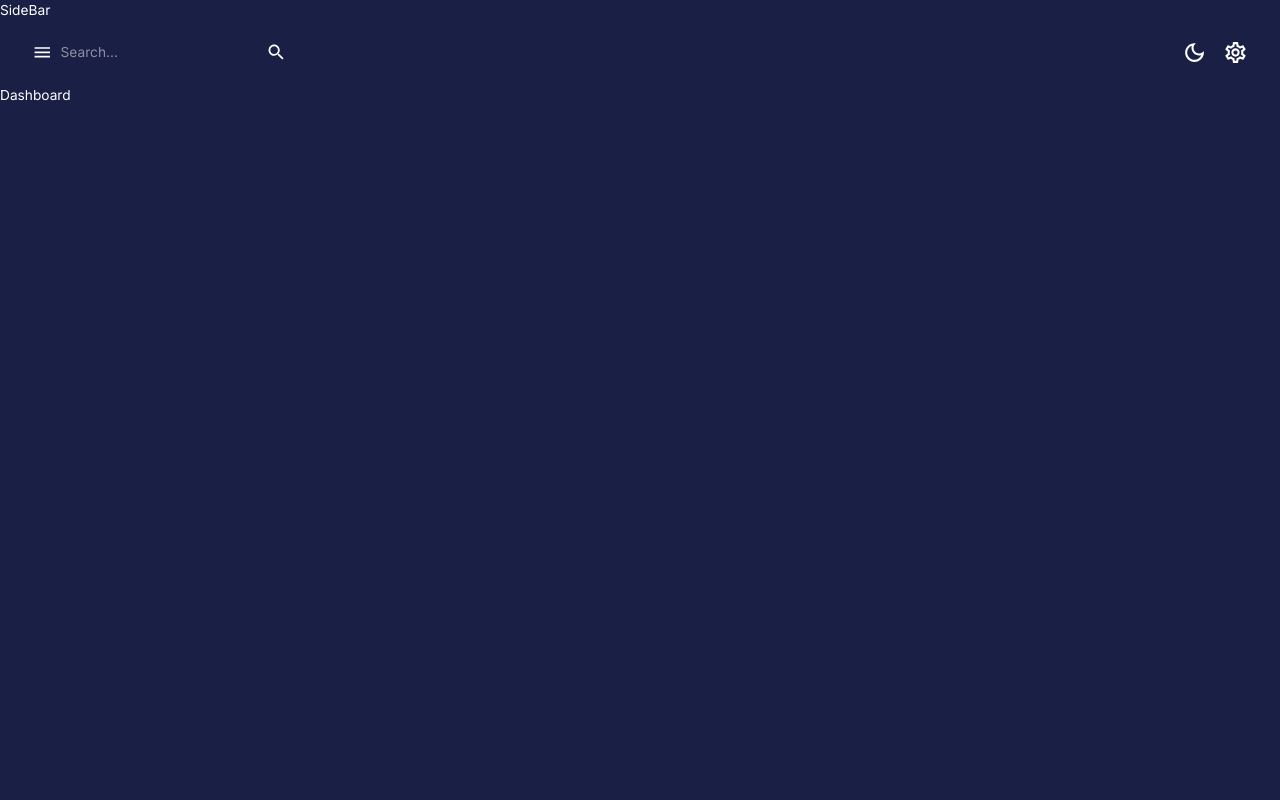
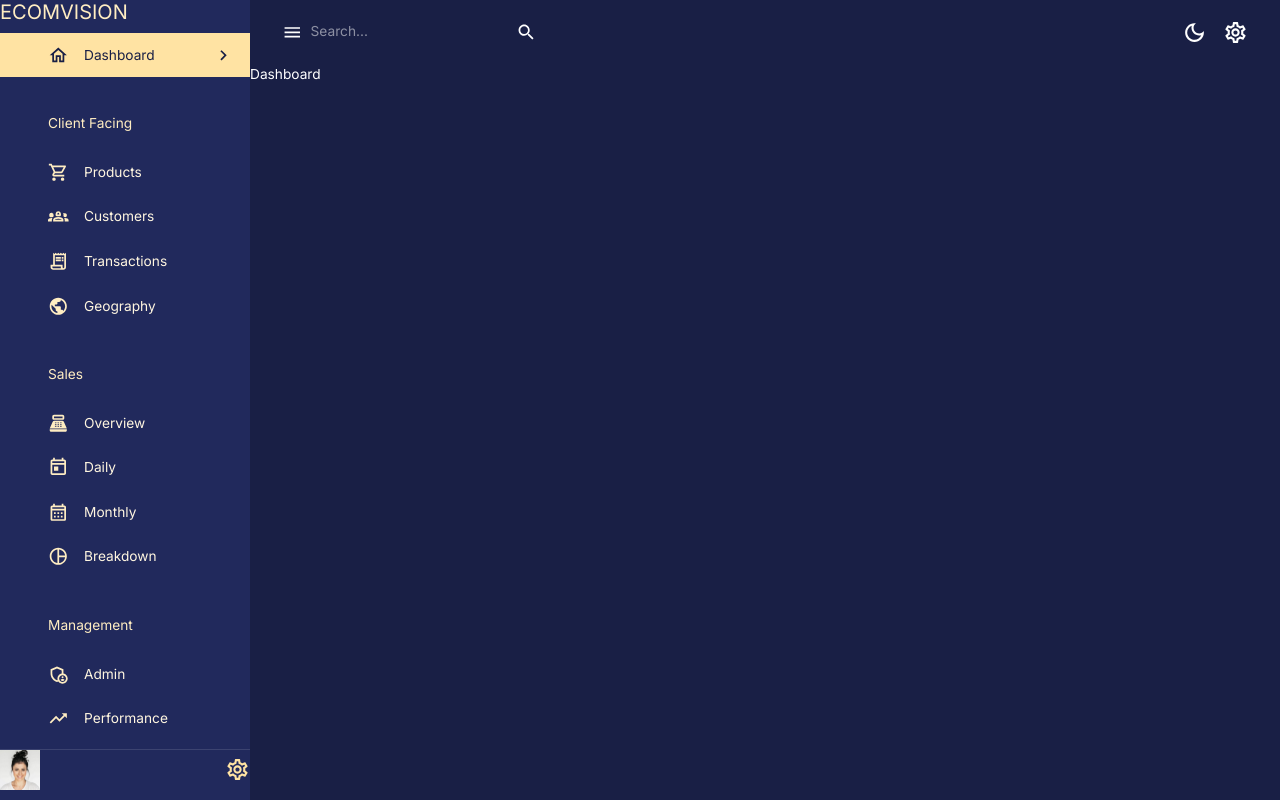
Before and after one commit to Hamskid1/Full-Stack-Dashboard-client-, a React (Create React App) app: page /dashboard in a window 1280 px wide. Built offline with nearby package versions, Linux system fonts and the light colour scheme.

Commit message:
making some changes

```diff
--- a/src/components/FlexBetween.jsx
+++ b/src/components/FlexBetween.jsx
@@ -1,10 +1,10 @@
-const {Box} = require("@mui/material");
-const {styled} = require("@mui/material/styles");
+const { Box } = require("@mui/material");
+const { styled } = require("@mui/system");
 
 const FlexBetween = styled(Box)({
-    display: "flex",
-    justifyContent: "space-between",
-    alignItems: "center",
-})
+  display: "flex",
+  justifyContent: "space-between",
+  alignItems: "center",
+});
 
 export default FlexBetween;
--- a/src/components/Navbar.jsx
+++ b/src/components/Navbar.jsx
@@ -13,7 +13,10 @@ import FlexBetween from "components/FlexBetween";
 import profileImage from "assets/profile.jpeg";
 import { AppBar, IconButton, InputBase, Toolbar, useTheme } from "@mui/material";
 
-const Navbar = () => {
+const Navbar = ({
+  isSidebarOpen,
+  setIsSidebarOpen,
+}) => {
   const dispatch = useDispatch();
   const theme = useTheme();
   return (
@@ -24,10 +27,10 @@ const Navbar = () => {
         boxShadow: "none",
       }}
     >
-      <Toolbar sx={{ justifyContent: "space-between" }}>
+      <Toolbar sx={{ justifyContent: "space-between"  }}>
         {/* LEFT SIDE */}
         <FlexBetween>
-          <IconButton onClick={() => console.log("open/close sidebar")}>
+          <IconButton onClick={() => setIsSidebarOpen(!isSidebarOpen)}>
             <MenuIcon />
           </IconButton>
           <FlexBetween
--- a/src/components/Sidebar.jsx
+++ b/src/components/Sidebar.jsx
@@ -13,8 +13,8 @@ import {
   useTheme,
 } from "@mui/material";
 import {
+  SettingsOutlined,
   ChevronLeft,
-    SettingsOutlined,
   ChevronRightOutlined,
   HomeOutlined,
   ShoppingCartOutlined,
@@ -28,9 +28,208 @@ import {
   TrendingUpOutlined,
   PieChartOutlined,
 } from "@mui/icons-material";
+import { useEffect, useState } from "react";
+import { useLocation, useNavigate } from "react-router-dom";
+import FlexBetween from "./FlexBetween";
+import profileImage from "assets/profile.jpeg";
 
-const SideBar = () => {
-  return <div>SideBar</div>;
+const navItems = [
+  {
+    text: "Dashboard",
+    icon: <HomeOutlined />,
+  },
+  {
+    text: "Client Facing",
+    icon: null,
+  },
+  {
+    text: "Products",
+    icon: <ShoppingCartOutlined />,
+  },
+  {
+    text: "Customers",
+    icon: <Groups2Outlined />,
+  },
+  {
+    text: "Transactions",
+    icon: <ReceiptLongOutlined />,
+  },
+  {
+    text: "Geography",
+    icon: <PublicOutlined />,
+  },
+  {
+    text: "Sales",
+    icon: null,
+  },
+  {
+    text: "Overview",
+    icon: <PointOfSaleOutlined />,
+  },
+  {
+    text: "Daily",
+    icon: <TodayOutlined />,
+  },
+  {
+    text: "Monthly",
+    icon: <CalendarMonthOutlined />,
+  },
+  {
+    text: "Breakdown",
+    icon: <PieChartOutlined />,
+  },
+  {
+    text: "Management",
+    icon: null,
+  },
+  {
+    text: "Admin",
+    icon: <AdminPanelSettingsOutlined />,
+  },
+  {
+    text: "Performance",
+    icon: <TrendingUpOutlined />,
+  },
+];
+
+const Sidebar = ({
+  user,
+  drawerWidth,
+  isSidebarOpen,
+  setIsSidebarOpen,
+  isNonMobile,
+}) => {
+  const { pathname } = useLocation();
+  const [active, setActive] = useState("");
+  const navigate = useNavigate();
+  const theme = useTheme();
+
+  useEffect(() => {
+    setActive(pathname.substring(1));
+  }, [pathname]);
+
+  return (
+    <Box component="nav">
+      {isSidebarOpen && (
+        <Drawer
+          open={isSidebarOpen}
+          onClose={() => setIsSidebarOpen(false)}
+          variant={isNonMobile ? "persistent" : "temporary"}
+          anchor="left"
+          sx={{
+            width: drawerWidth,
+            "& .MuiDrawer-paper": {
+              color: theme.palette.secondary[200],
+              backgroundColor: theme.palette.background.alt,
+              boxSizing: "border-box",
+              borderWidth: isNonMobile ? 0 : "2px",
+              width: drawerWidth,
+            },
+          }}
+        >
+          <Box width="100%">
+            <Box m="1.5rem 2rem 2rem 3rem">
+              <FlexBetween color={theme.palette.secondary.main}>
+                <Box display="flex" alignItems="center" gap="0.5rem">
+                  <Typography variant="h4" fontWeight="bold">
+                    ECOMVISION
+                  </Typography>
+                </Box>
+                {!isNonMobile && (
+                  <IconButton onClick={() => setIsSidebarOpen(!isSidebarOpen)}>
+                    <ChevronLeft />
+                  </IconButton>
+                )}
+              </FlexBetween>
+            </Box>
+            <List>
+              {navItems.map(({ text, icon }) => {
+                if (!icon) {
+                  return (
+                    <Typography key={text} sx={{ m: "2.25rem 0 1rem 3rem" }}>
+                      {text}
+                    </Typography>
+                  );
+                }
+                const lcText = text.toLowerCase();
+
+                return (
+                  <ListItem key={text} disablePadding>
+                    <ListItemButton
+                      onClick={() => {
+                        navigate(`/${lcText}`);
+                        setActive(lcText);
+                      }}
+                      sx={{
+                        backgroundColor:
+                          active === lcText
+                            ? theme.palette.secondary[300]
+                            : "transparent",
+                        color:
+                          active === lcText
+                            ? theme.palette.primary[600]
+                            : theme.palette.secondary[100],
+                      }}
+                    >
+                      <ListItemIcon
+                        sx={{
+                          ml: "2rem",
+                          color:
+                            active === lcText
+                              ? theme.palette.primary[600]
+                              : theme.palette.secondary[200],
+                        }}
+                      >
+                        {icon}
+                      </ListItemIcon>
+                      <ListItemText primary={text} />
+                      {active === lcText && (
+                        <ChevronRightOutlined sx={{ ml: "auto" }} />
+                      )}
+                    </ListItemButton>
+                  </ListItem>
+                );
+              })}
+            </List>
+          </Box>
+
+          <Box position="absolute" bottom="2rem">
+            <Divider />
+            <FlexBetween textTransform="none" gap="1rem" m="1.5rem 2rem 0 3rem">
+              <Box
+                component="img"
+                alt="profile"
+                src={profileImage}
+                height="40px"
+                width="40px"
+                borderRadius="50%"
+                sx={{ objectFit: "cover" }}
+              />
+              <Box textAlign="left">
+                <Typography
+                  fontWeight="bold"
+                  fontSize="0.9rem"
+                  sx={{ color: theme.palette.secondary[100] }}
+                >
+                </Typography>
+                <Typography
+                  fontSize="0.8rem"
+                  sx={{ color: theme.palette.secondary[200] }}
+                >
+                </Typography>
+              </Box>
+              <SettingsOutlined
+                sx={{
+                  color: theme.palette.secondary[300],
+                  fontSize: "25px ",
+                }}
+              />
+            </FlexBetween>
+          </Box>
+        </Drawer>
+      )}
+    </Box>
+  );
 };
 
-export default SideBar;
+export default Sidebar;
--- a/src/scenes/layout/index.jsx
+++ b/src/scenes/layout/index.jsx
@@ -8,6 +8,7 @@ import Sidebar from "components/Sidebar";
 const Layout = () => {
   const isNonMobile = useMediaQuery("(min-width: 600px)");
   const [isSidebarOpen, setIsSidebarOpen] = useState(true);
+
   return (
     <Box display={isNonMobile ? "flex" : "block"} width="100%" height="100%">
       <Sidebar
@@ -16,7 +17,12 @@ const Layout = () => {
         isSidebarOpen={isSidebarOpen}
         setIsSidebarOpen={setIsSidebarOpen}
       />
-      <Box>
+      <Box
+        flexGrow={1}
+        sx={{
+          marginLeft: isNonMobile && isSidebarOpen ? "250px" : "0",
+        }}
+      >
         <Navbar
           isSidebarOpen={isSidebarOpen}
           setIsSidebarOpen={setIsSidebarOpen}
```
Lines whose indentation alone changed are shown as unchanged.
